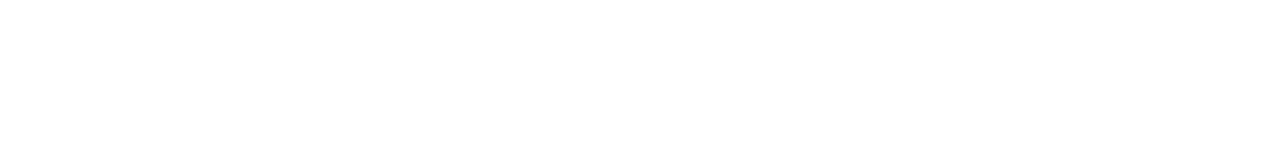
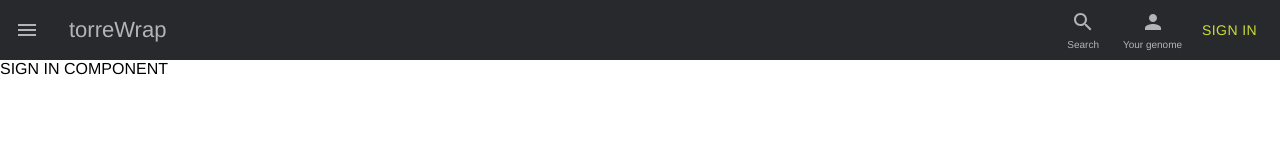
Before and after one commit to canriquez/torrewrap, a React app: page /signin in a window 1280 px wide. Built offline with nearby package versions, Linux system fonts and the light colour scheme.

Commit message:
Completes basic NavMenu component. Organises ROuter/Switch for App component and prepares SignIn component

```diff
--- a/package.json
+++ b/package.json
@@ -3,10 +3,13 @@
   "version": "0.1.0",
   "private": true,
   "dependencies": {
+    "@material-ui/core": "^4.11.1",
+    "@material-ui/icons": "^4.9.1",
     "@testing-library/jest-dom": "^4.2.4",
     "@testing-library/react": "^9.3.2",
     "@testing-library/user-event": "^7.1.2",
     "deep-freeze": "0.0.1",
+    "fontsource-roboto": "^3.0.3",
     "prop-types": "^15.7.2",
     "react": "^16.13.1",
     "react-dom": "^16.14.0",
--- /dev/null
+++ b/src/components/NavMenu.js
@@ -0,0 +1,38 @@
+import React from 'react';
+import { connect } from 'react-redux';
+import { Link as RouterLink } from 'react-router-dom';
+import Button from '@material-ui/core/Button';
+import MenuIcon from '@material-ui/icons/Menu';
+import SearchIcon from '@material-ui/icons/Search';
+import PersonIcon from '@material-ui/icons/Person';
+import styles from '../styles/NavMenu.module.css'
+
+
+const NavMenu = () => {
+  return (
+        <div className={styles.navMenuContainer}>
+            <div className={styles.menuLeft}>
+                <MenuIcon fontSize="medium" className={styles.menuIcon}/>
+                <div className={styles.brand}>torreWrap</div>
+            </div>
+
+            <div className={styles.menuRight}>
+                <div className={styles.menuBox}>
+                    <SearchIcon fontSize="medium" className={styles.menuIcon}/>
+                    <p>Search</p>
+                </div>
+                <div className={styles.menuBox}>
+                    <PersonIcon fontSize="medium" className={styles.menuIcon}/>
+                    <p>Your genome</p>
+                </div>
+                    <Button href="#contained-buttons"className={styles.signInButton} component={RouterLink} to="/signin">
+                        SIGN IN
+                    </Button>
+
+            </div>
+
+        </div>
+  );
+};
+
+export default NavMenu;
--- a/src/containers/App.js
+++ b/src/containers/App.js
@@ -1,16 +1,21 @@
 import React from 'react';
 import { connect } from 'react-redux';
 import { BrowserRouter as Router, Switch, Route } from 'react-router-dom';
+import NavMenu  from '../components/NavMenu'
+import SignIn from './SignIn.js'
 
 
 const App = () => {
   return (
     <div className="panel">
       <Router>
-        <div className="panel-bg">
-        </div>
+        <NavMenu />
         <Switch>
           <Route exact path="/">
+            <p>This is Root</p>
+          </Route>
+          <Route path="/signin">
+            <SignIn />
           </Route>
         </Switch>
       </Router>
--- /dev/null
+++ b/src/containers/SignIn.js
@@ -0,0 +1,17 @@
+import React from 'react';
+import { connect } from 'react-redux';
+import { BrowserRouter as Router, Switch, Route } from 'react-router-dom';
+import NavMenu  from '../components/NavMenu'
+import styles from '../styles/SignIn.module.css'
+
+
+const SignIn = () => {
+  return (
+    <div className={styles.signIn}>
+    SIGN IN COMPONENT
+    </div>
+  );
+};
+
+// export default App;
+export default connect(null, null)(SignIn);
--- a/src/index.css
+++ b/src/index.css
@@ -4,4 +4,11 @@
   box-sizing: border-box;
   -webkit-box-sizing: border-box;
   -moz-box-sizing: border-box;
+  font-family: "Muli","Helvetica","Arial",sans-serif
 }
+
+
+:root {
+  --torreGreenIsh: #cddc39;
+  --torreChalkBoard:  rgba(255,255,255,.65);
+}
--- a/src/index.js
+++ b/src/index.js
@@ -6,6 +6,7 @@ import App from './containers/App';
 import rootReducer from './reducers/index';
 import './index.css';
 import thunk from 'redux-thunk';
+import 'fontsource-roboto';
 
 const store = createStore(
   rootReducer,
--- /dev/null
+++ b/src/styles/NavMenu.module.css
@@ -0,0 +1,56 @@
+.navMenuContainer {
+    display: flex;
+    justify-content: space-between;
+    align-items: center;
+    background-color: #27292D !important;
+}
+
+.menuLeft,
+.menuRight{
+    width: 50%;
+    margin: 10px 15px 10px 15px;
+    display: flex;
+    align-items: center;
+}
+
+.menuLeft{
+    justify-content: flex-start;
+}
+
+.menuRight{
+    justify-content: flex-end;
+}
+
+.menuBox{
+    padding: 0 12px;
+    display:flex;
+    flex-direction: column;
+    justify-content: center;
+    align-items: center;
+}
+
+.menuBox p {
+    margin-top: 5px;
+    font-size: 10px;
+    line-height: 11px;
+    color: var(--torreChalkBoard);
+}
+
+.brand {
+    margin-left: 30px;
+    font-size: 22px;
+    font-weight: 400;
+    color: var(--torreChalkBoard);
+    letter-spacing: normal;
+}
+
+.menuIcon {
+    color: var(--torreChalkBoard);
+}
+
+.signInButton span {
+    padding: 0px;
+    font-size: 14px;
+    font-weight: 200;
+    color: var(--torreGreenIsh);
+}
```
Also changed, not shown: src/styles/SignIn.module.css (added), 1 other file.
